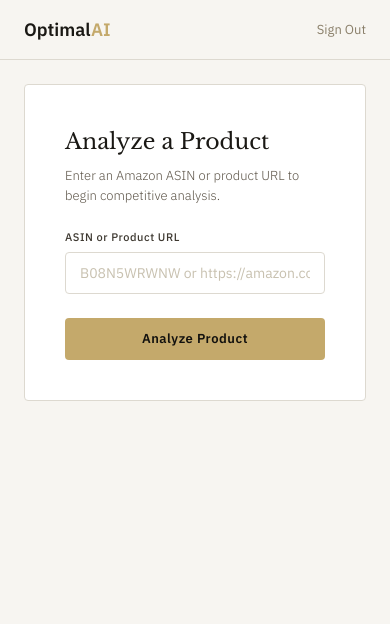
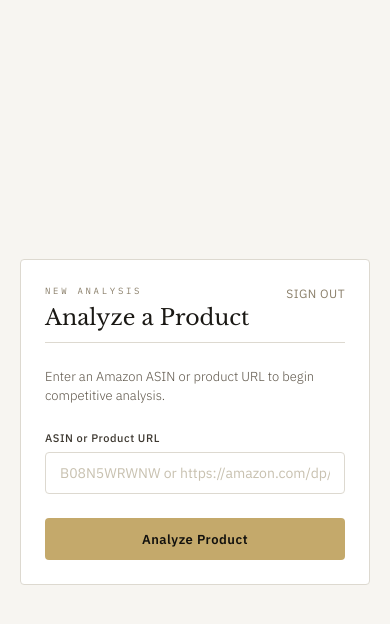
Before and after one commit to asjad2401/OptimalAI, a React (Vite) app in the folder frontend/: page /dashboard in a window 390 px wide. Shown: the top 624 px of the page. Built offline with nearby package versions, Linux system fonts and the light colour scheme.

Commit message:
scraping: SC29 – display loading/progress indicator

```diff
--- a/frontend/src/index.css
+++ b/frontend/src/index.css
@@ -356,60 +356,42 @@ input {
 
 /* ─── Dashboard ───────────────────────────────────────────────── */
 
-.dashboard-page {
+.analysis-page {
   min-height: 100vh;
   background-color: var(--canvas);
-  display: flex;
-  flex-direction: column;
+  display: grid;
+  place-items: center;
+  padding: 32px;
 }
 
-.dashboard-header {
-  display: flex;
-  justify-content: space-between;
-  align-items: center;
-  padding: 20px 48px;
-  border-bottom: 0.5px solid var(--border);
-}
-
-.dashboard-logo {
-  font-family: var(--font-sans);
-  font-weight: 600;
-  font-size: 18px;
-  color: var(--primary-text);
-}
-
-.dashboard-logo .logo-accent {
-  color: var(--accent-gold);
-}
-
-.dashboard-logout {
-  font-family: var(--font-sans);
-  font-weight: 400;
-  font-size: 13px;
-  color: var(--muted);
-  cursor: pointer;
-  transition: color 0.15s ease;
-}
-
-.dashboard-logout:hover {
-  color: var(--primary-text);
-}
-
-.dashboard-main {
-  flex: 1;
-  display: flex;
-  justify-content: center;
-  align-items: center;
-  padding: 48px;
-}
-
-.analyze-card {
+.analysis-card {
   width: 100%;
-  max-width: 480px;
+  max-width: 560px;
   background-color: var(--surface);
   border: 0.5px solid var(--border);
   border-radius: 4px;
-  padding: 40px;
+  padding: 34px;
+}
+
+.analysis-card-top {
+  display: flex;
+  justify-content: space-between;
+  align-items: flex-start;
+  gap: 16px;
+}
+
+.analysis-signout {
+  font-family: var(--font-sans);
+  font-weight: 400;
+  font-size: 12px;
+  color: var(--muted);
+  letter-spacing: 0.04em;
+  text-transform: uppercase;
+  margin-top: 2px;
+}
+
+.analysis-signout:hover {
+  color: var(--primary-text);
 }
 
 .analyze-card-title {
@@ -426,6 +408,55 @@ input {
   font-size: 13px;
   color: var(--secondary-text);
   margin-bottom: 24px;
+}
+
+.analysis-progress {
+  margin-top: 16px;
+  border: 0.5px solid var(--border);
+  border-radius: 4px;
+  background-color: var(--surface);
+  padding: 12px 14px;
+  display: flex;
+  flex-direction: column;
+  gap: 10px;
+}
+
+.analysis-progress-step {
+  display: flex;
+  align-items: center;
+  gap: 10px;
+}
+
+.analysis-progress-dot {
+  width: 8px;
+  height: 8px;
+  border-radius: 50%;
+  background-color: var(--border);
+  transition: transform 0.2s ease, background-color 0.2s ease;
+}
+
+.analysis-progress-text {
+  font-family: var(--font-sans);
+  font-size: 12px;
+  color: var(--muted);
+}
+
+.analysis-progress-step.done .analysis-progress-dot {
+  background-color: var(--success-text);
+}
+
+.analysis-progress-step.done .analysis-progress-text {
+  color: var(--secondary-text);
+}
+
+.analysis-progress-step.active .analysis-progress-dot {
+  background-color: var(--accent-gold);
+  transform: scale(1.2);
+  box-shadow: 0 0 0 4px rgba(196, 169, 107, 0.2);
+}
+
+.analysis-progress-step.active .analysis-progress-text {
+  color: var(--primary-text);
 }
 
 /* ─── Responsive ──────────────────────────────────────────────── */
@@ -446,12 +477,11 @@ input {
     left: 24px;
   }
 
-  .dashboard-header {
-    padding: 16px 24px;
+  .analysis-page {
+    padding: 20px;
   }
 
-  .dashboard-main {
+  .analysis-card {
     padding: 24px;
-    align-items: flex-start;
   }
 }
--- a/frontend/src/pages/Dashboard.tsx
+++ b/frontend/src/pages/Dashboard.tsx
@@ -2,6 +2,14 @@ import React, { useState } from 'react';
 import { useNavigate } from 'react-router-dom';
 import { SCRAPER_ENDPOINTS } from '../config';
 import { validateProductIdentifier } from '../utils/validation';
+
+const PROGRESS_STEPS = [
+  'Fetching your product...',
+  'Identifying competitors...',
+  'Scraping competitor data...',
+  'Running analysis...',
+  'Done.',
+];
 
 const getErrorMessage = (payload: unknown): string => {
   if (!payload) return 'Request failed.';
@@ -25,6 +33,7 @@ export const Dashboard: React.FC = () => {
   const [error, setError] = useState('');
   const [success, setSuccess] = useState('');
   const [loading, setLoading] = useState(false);
+  const [progressStep, setProgressStep] = useState(0);
 
   const handleLogout = () => {
     localStorage.removeItem('access_token');
@@ -43,6 +52,11 @@ export const Dashboard: React.FC = () => {
     setError('');
     setSuccess('');
     setLoading(true);
+    setProgressStep(0);
+
+    const progressTicker = window.setInterval(() => {
+      setProgressStep((prev) => Math.min(prev + 1, PROGRESS_STEPS.length - 2));
+    }, 1800);
 
     try {
       const token = localStorage.getItem('access_token');
@@ -76,29 +90,33 @@ export const Dashboard: React.FC = () => {
         return setError(getErrorMessage(data));
       }
 
+      setProgressStep(PROGRESS_STEPS.length - 1);
       setSuccess('Analysis completed.');
+      await new Promise((resolve) => window.setTimeout(resolve, 900));
       setIdentifier('');
     } catch {
       setError('Network error. Please try again later.');
     } finally {
+      window.clearInterval(progressTicker);
       setLoading(false);
     }
   };
 
   return (
-    <div className="dashboard-page">
-      <header className="dashboard-header">
-        <div className="dashboard-logo">
-          Optimal<span className="logo-accent">AI</span>
+    <div className="analysis-page">
+      <div className="analysis-card">
+        <div className="analysis-card-top">
+          <div>
+            <div className="auth-form-subtitle">NEW ANALYSIS</div>
+            <h2 className="analyze-card-title">Analyze a Product</h2>
           </div>
-        <button className="dashboard-logout" onClick={handleLogout}>
+          <button className="analysis-signout" onClick={handleLogout}>
             Sign Out
           </button>
-      </header>
+        </div>
 
-      <main className="dashboard-main">
-        <div className="analyze-card">
-          <h2 className="analyze-card-title">Analyze a Product</h2>
+        <div className="auth-form-divider" />
+
         <p className="analyze-card-description">
             Enter an Amazon ASIN or product URL to begin competitive analysis.
         </p>
@@ -115,6 +133,7 @@ export const Dashboard: React.FC = () => {
               placeholder="B08N5WRWNW or https://amazon.com/dp/..."
               value={identifier}
               onChange={(e) => setIdentifier(e.target.value)}
+              disabled={loading}
             />
           </div>
 
@@ -122,11 +141,25 @@ export const Dashboard: React.FC = () => {
           {success && <div className="success-bar">{success}</div>}
 
           <button type="submit" className="btn-primary" disabled={loading}>
-              {loading ? 'Submitting...' : 'Analyze Product'}
+            {loading ? 'Running Analysis...' : 'Analyze Product'}
           </button>
+
+          {loading && (
+            <div className="analysis-progress" aria-live="polite">
+              {PROGRESS_STEPS.map((step, index) => {
+                const status =
+                  index < progressStep ? 'done' : index === progressStep ? 'active' : 'pending';
+                return (
+                  <div key={step} className={`analysis-progress-step ${status}`}>
+                    <span className="analysis-progress-dot" />
+                    <span className="analysis-progress-text">{step}</span>
+                  </div>
+                );
+              })}
+            </div>
+          )}
         </form>
       </div>
-      </main>
     </div>
   );
 };
```
Lines whose indentation alone changed are shown as unchanged.
